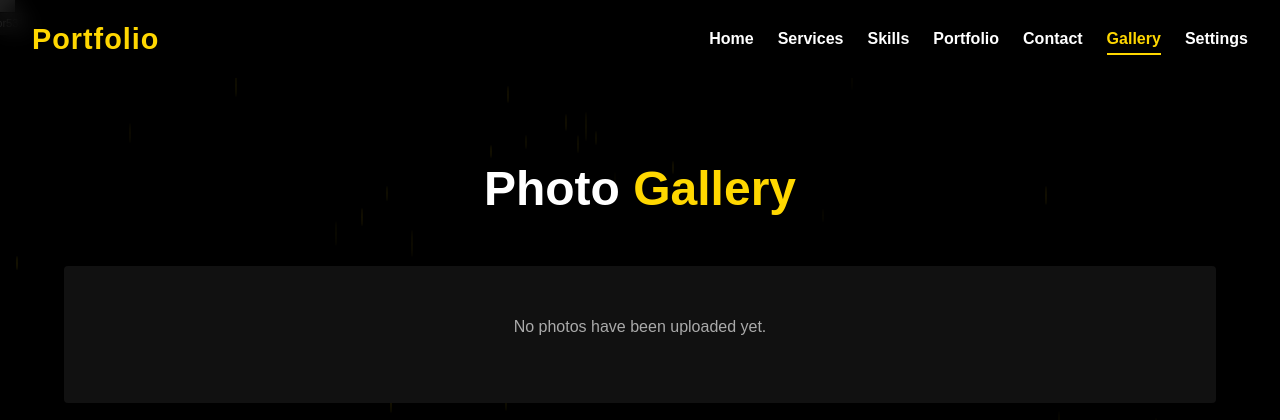
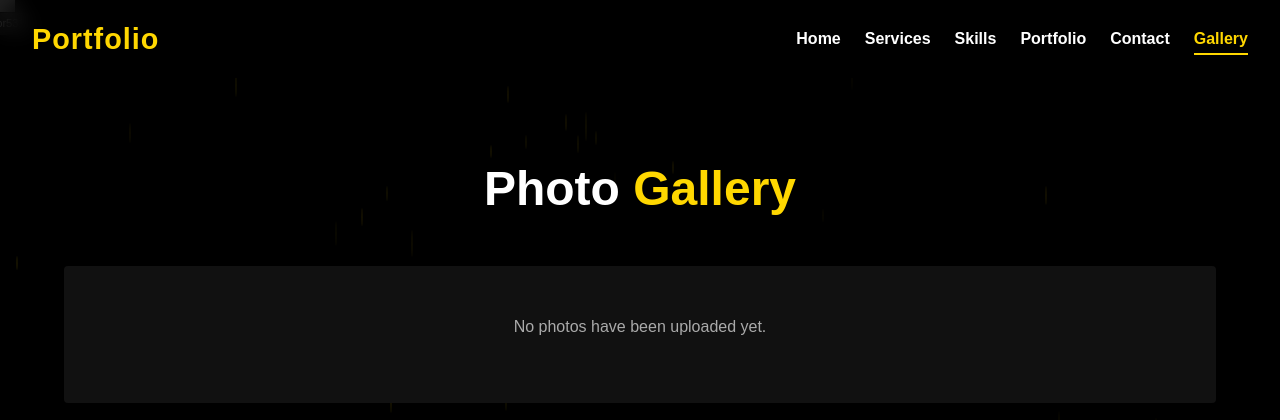
Before and after one commit to Lettable/site, a Flask app: page /gallery in a window 1280 px wide. Shown: the top 420 px of the page. Run offline with Flask 3, Linux system fonts and the light colour scheme; data comes from the database, SQL or seed files in the repository; data that the repository does not hold is empty; some libraries are stand-ins or nearby versions; grey boxes are pictures that could not be loaded.

Commit message:
Update gallery.html

```diff
--- a/templates/gallery.html
+++ b/templates/gallery.html
@@ -27,7 +27,6 @@
                 <li><a href="{{ url_for('index') }}#portfolio">Portfolio</a></li>
                 <li><a href="{{ url_for('index') }}#contact">Contact</a></li>
                 <li><a href="{{ url_for('gallery') }}" class="active">Gallery</a></li>
-                <li><a href="#" id="settingsToggle">Settings</a></li>
             </ul>
         </nav>
         <div class="menu-toggle" id="menuToggle">
```
